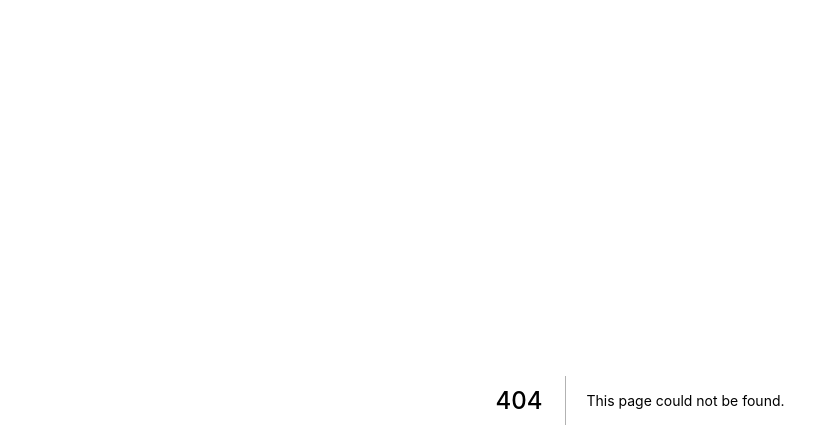
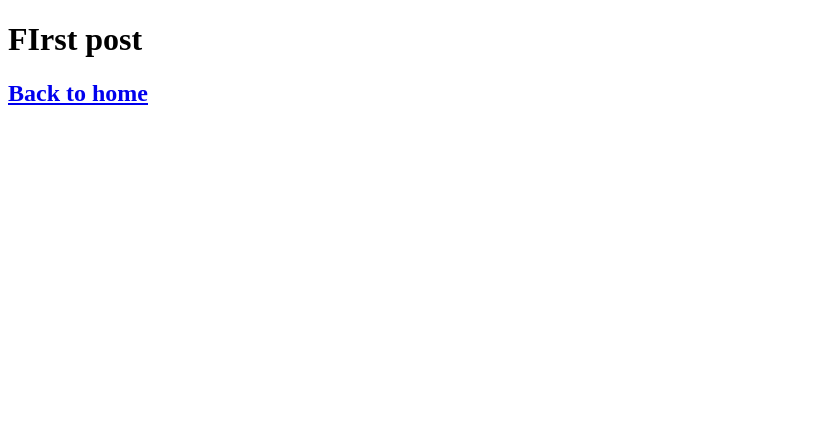
Before and after one commit to osmszk/nextjs-blog, a Next.js app: page /posts/first-post in a window 1280 px wide. Before the commit this address had no page. Shown: the top 448 px of the page, without its empty margins (0-839 px from the left). Built offline with nearby package versions, Linux system fonts and the light colour scheme.

Commit message:
Navigate Between Pages

```diff
--- a/pages/index.js
+++ b/pages/index.js
@@ -1,4 +1,5 @@
 import Head from 'next/head'
+import Link from 'next/link'
 
 export default function Home() {
   return (
@@ -10,7 +11,7 @@
 
       <main>
         <h1 className="title">
-          Learn <a href="https://nextjs.org">Next.js!</a>
+          Read <Link href="https://nextjs.org"><a>this page!</a></Link>
         </h1>
 
         <p className="description">
--- /dev/null
+++ b/pages/posts/first-post.js
@@ -0,0 +1,15 @@
+import Link from 'next/link'
+
+export default function FirstPost() {
+
+  return (
+    <>
+      <h1>FIrst post</h1>
+      <h2>
+        <Link href="/">
+          <a>Back to home</a>
+        </Link>
+      </h2>
+    </>
+  );
+}
```
